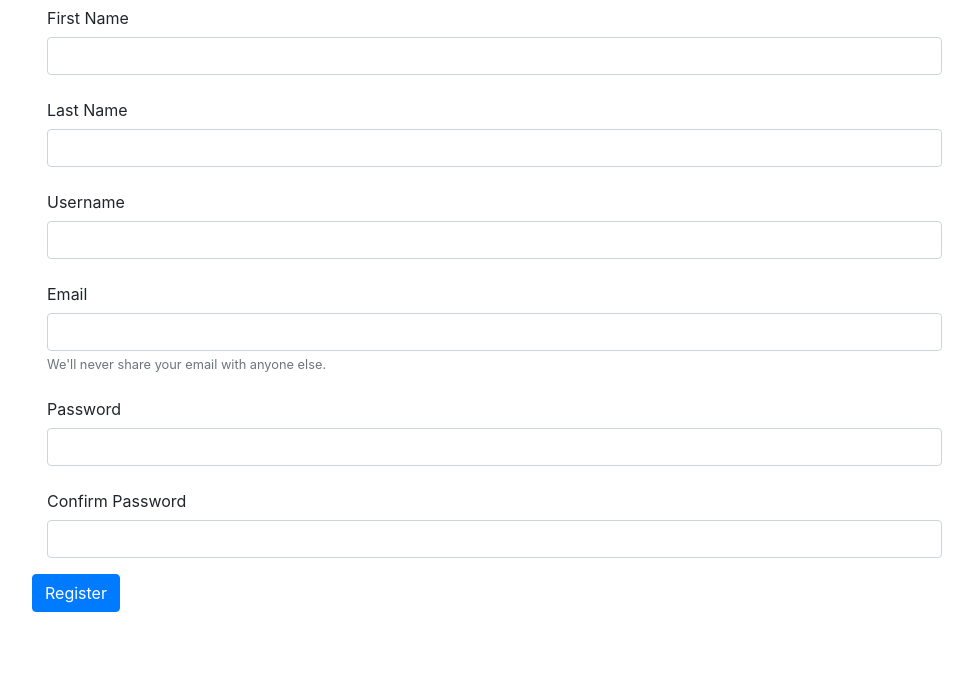
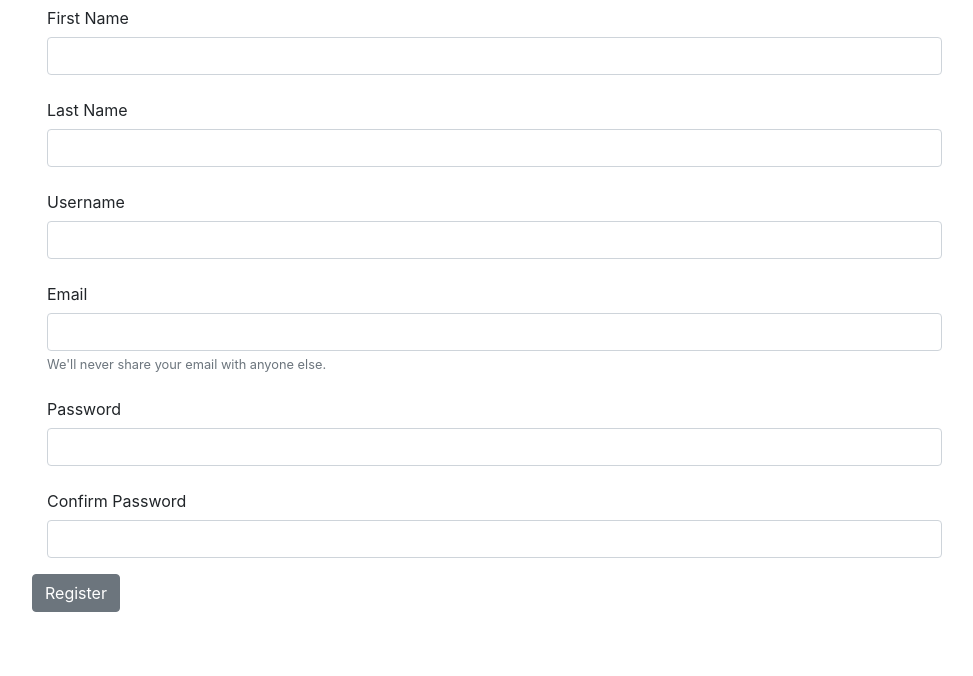
Before and after one commit to taikatta/Mileston4-EggSellNT, a Django app: page /accounts/register in a window 1280 px wide. Shown: the part 94-770 px from the top of the page, without its empty margins (53-1026 px from the left). Run offline with Django 3.2, Linux system fonts and the light colour scheme; some libraries are stand-ins or nearby versions.

Commit message:
Login and register button unified

```diff
--- a/ms4/templates/accounts/login.html
+++ b/ms4/templates/accounts/login.html
@@ -15,7 +15,7 @@
                 <label for="password2">Password</label>
                 <input type="password" name="password" class="form-control" required>
             </div>
-            <input type="submit" value="Login" class="btn btn-secondary btn-block">
+            <input type="submit" value="Login" class="btn btn-secondary">
         </form>
     </div>
 </section>
--- a/ms4/templates/accounts/register.html
+++ b/ms4/templates/accounts/register.html
@@ -45,7 +45,7 @@
                     <input type="password" name="password2" class="form-control" required>
                 </div>
             </div>
-                <input type="submit" value="Register" class="btn btn-primary">
+                <input type="submit" value="Register" class="btn btn-secondary">
         </form>
     </div>
 </section>
```
